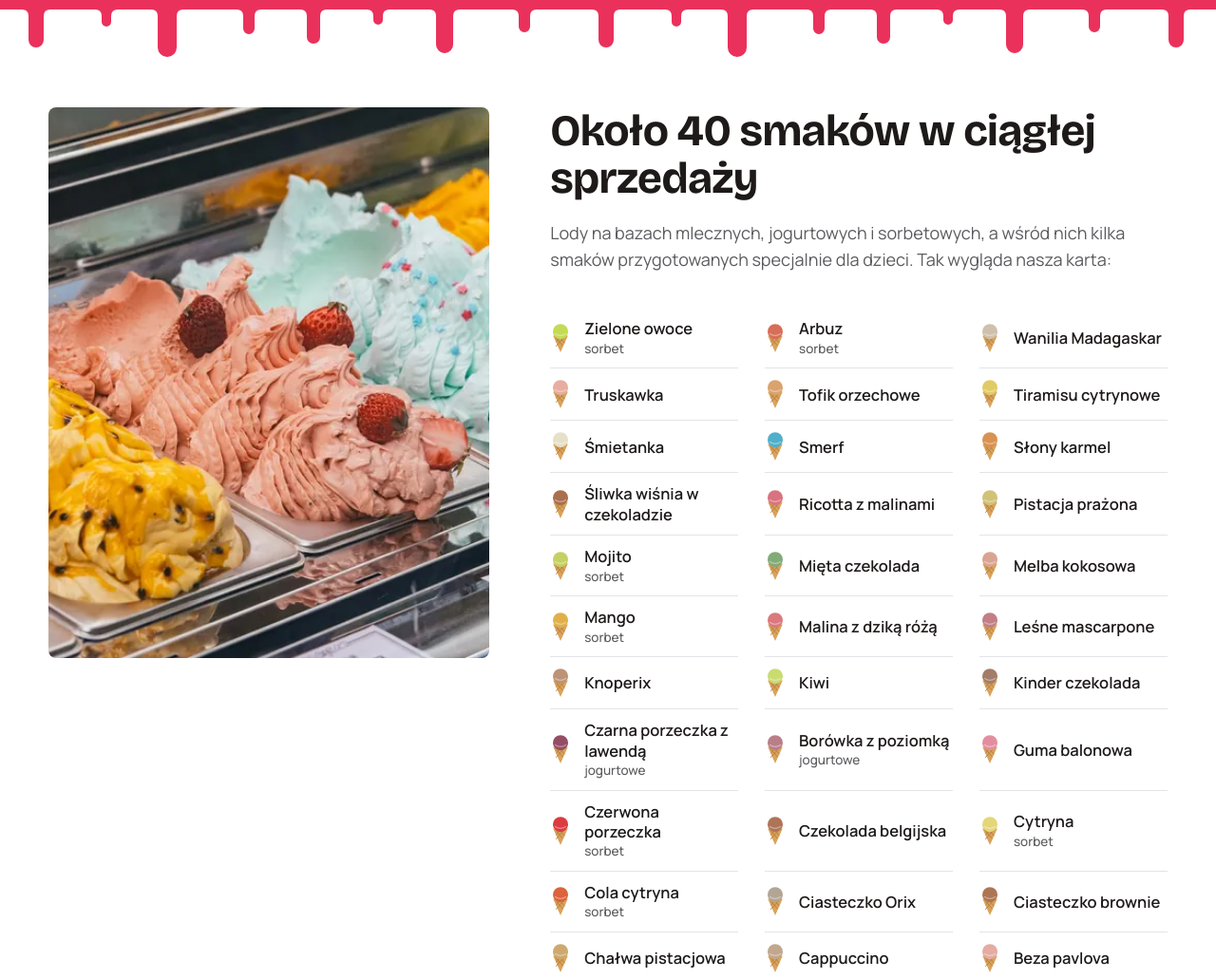
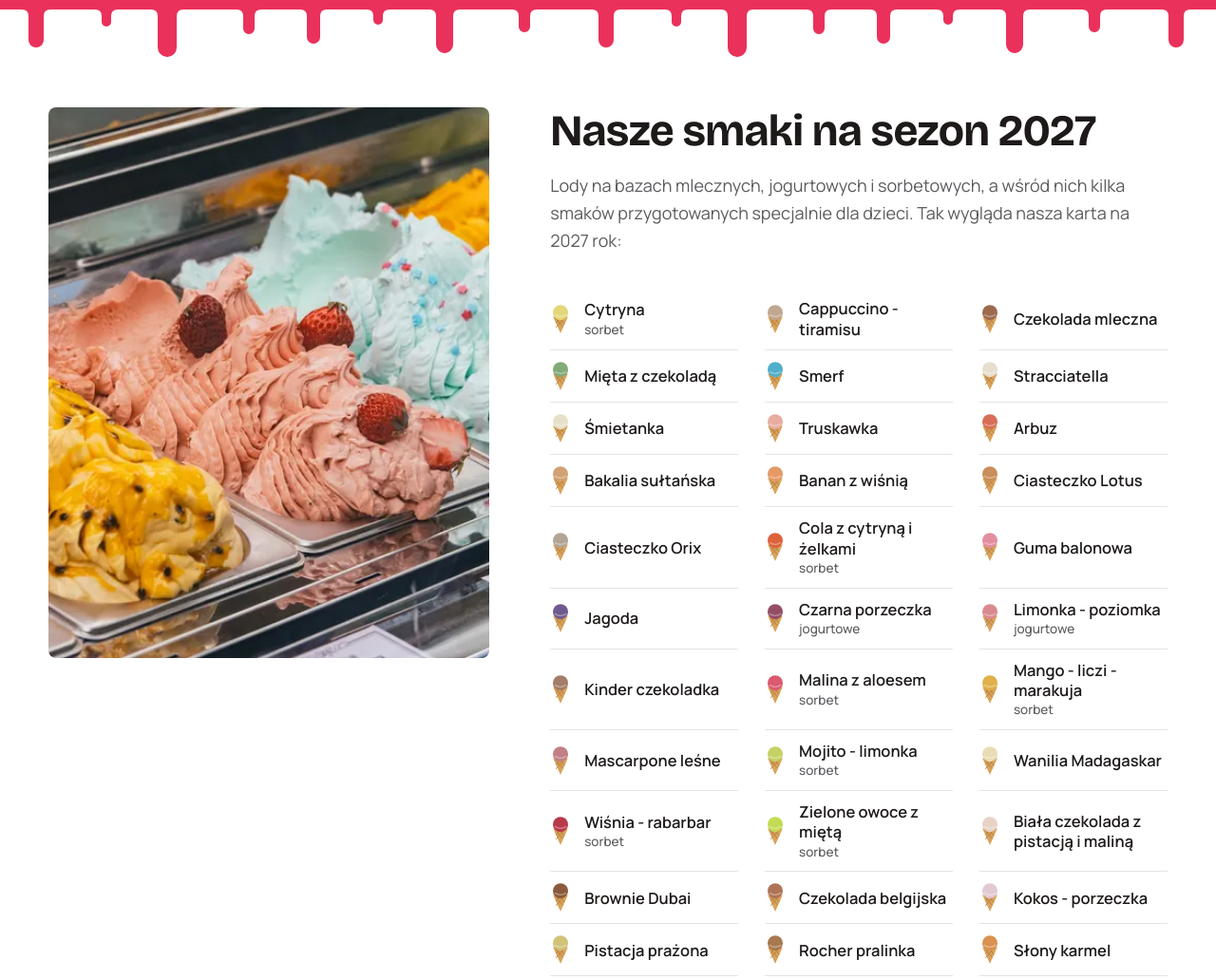
Before and after one commit to Disaster26/lodovi-koncepcja, a plain HTML site: page index.html in a window 1280 px wide. Shown: the part 802-1833 px from the top of the page at 95% size. Drawn offline with Linux system fonts and the light colour scheme.

Commit message:
Logo klienta w nagłówku i karta smaków 2027

```diff
--- a/app.js
+++ b/app.js
@@ -1,14 +1,15 @@
 (function(){
+  // karta smaków 2027 (z pliku klienta SMAKI- 2027.xls)
   var smaki=[
-    ["Zielone owoce","#c3db54","sorbet"],["Arbuz","#d76e57","sorbet"],["Wanilia Madagaskar","#cec0ad"],["Truskawka","#e7ada0"],
-    ["Tofik orzechowe","#daa36d"],["Tiramisu cytrynowe","#e2cb65"],["Śmietanka","#e7e0c8"],["Smerf","#50afca"],
-    ["Słony karmel","#d99251"],["Śliwka wiśnia w czekoladzie","#a96f4f"],["Ricotta z malinami","#d97380"],["Pistacja prażona","#d1c278"],
-    ["Mojito","#c5d163","sorbet"],["Mięta czekolada","#81ab77"],["Melba kokosowa","#daa492"],["Mango","#e0b04a","sorbet"],
-    ["Malina z dziką różą","#da797d"],["Leśne mascarpone","#c27f85"],["Knoperix","#bd9377"],["Kiwi","#cadb70"],
-    ["Kinder czekolada","#a37d67"],["Czarna porzeczka z lawendą","#944d65","jogurtowe"],["Borówka z poziomką","#b97f89","jogurtowe"],["Guma balonowa","#e38ea0"],
-    ["Czerwona porzeczka","#dc3b40","sorbet"],["Czekolada belgijska","#af7457"],["Cytryna","#e4d779","sorbet"],["Cola cytryna","#dc633b","sorbet"],
-    ["Ciasteczko Orix","#b3a594"],["Ciasteczko brownie","#ad7553"],["Chałwa pistacjowa","#cda96f"],["Cappuccino","#c1a78e"],
-    ["Beza pavlova","#e4aca3"],["Banan wiśnia","#e59a66"],["Bakalia sułtańska","#d1a174"]
+    ["Cytryna","#e4d779","sorbet"],["Cappuccino - tiramisu","#c1a78e"],["Czekolada mleczna","#9c6b4e"],["Mięta z czekoladą","#81ab77"],
+    ["Smerf","#50afca"],["Stracciatella","#e6dfcf"],["Śmietanka","#e7e0c8"],["Truskawka","#e7ada0"],
+    ["Arbuz","#d76e57"],["Bakalia sułtańska","#d1a174"],["Banan z wiśnią","#e59a66"],["Ciasteczko Lotus","#c98f5a"],
+    ["Ciasteczko Orix","#b3a594"],["Cola z cytryną i żelkami","#dc633b","sorbet"],["Guma balonowa","#e38ea0"],["Jagoda","#6f5a8e"],
+    ["Czarna porzeczka","#944d65","jogurtowe"],["Limonka - poziomka","#d98a8f","jogurtowe"],["Kinder czekoladka","#a37d67"],["Malina z aloesem","#da5a70","sorbet"],
+    ["Mango - liczi - marakuja","#e0b04a","sorbet"],["Mascarpone leśne","#c27f85"],["Mojito - limonka","#c5d163","sorbet"],["Wanilia Madagaskar","#e9dcb4"],
+    ["Wiśnia - rabarbar","#b8394a","sorbet"],["Zielone owoce z miętą","#c3db54","sorbet"],["Biała czekolada z pistacją i maliną","#e8d3c8"],["Brownie Dubai","#8a5a3c"],
+    ["Czekolada belgijska","#af7457"],["Kokos - porzeczka","#e2c9d2"],["Pistacja prażona","#d1c278"],["Rocher pralinka","#a8794f"],
+    ["Słony karmel","#d99251"],["Wanilia - pecan","#dcc39a"]
   ];
   var ul=document.getElementById('lista');
   if(ul){
--- a/index.html
+++ b/index.html
@@ -5,7 +5,7 @@
 <meta name="viewport" content="width=device-width,initial-scale=1">
 <meta name="robots" content="noindex,nofollow">
 <title>Lody rzemieślnicze od 1984 roku | Lodovi - lodowe rzemiosło</title>
-<meta name="description" content="Lodovi - tradycyjne lody rzemieślnicze. Około 40 smaków, firmowe lodziarnie w Żychlinie, Krośniewicach, Gostyninie, Kutnie, Milanówku i Łowiczu oraz mobilne Lodovozisko.">
+<meta name="description" content="Lodovi - tradycyjne lody rzemieślnicze. 34 smaki na sezon 2027, firmowe lodziarnie w Żychlinie, Krośniewicach, Gostyninie, Kutnie, Milanówku i Łowiczu oraz mobilne Lodovozisko.">
 <meta name="theme-color" content="#EA315B">
 <link rel="icon" href="img/favicon.svg" type="image/svg+xml">
 <link rel="preload" href="fonts/bg-latin.woff2" as="font" type="font/woff2" crossorigin>
@@ -250,7 +250,7 @@ form .btn{justify-self:start}
 <body>
 <header class="top" id="top">
   <div class="wrap">
-    <a class="logo" href="#" aria-label="Lodovi - lodowe rzemiosło, strona główna"><img src="img/logo.webp" width="200" height="128" alt="Lodovi - lodowe rzemiosło"></a>
+    <a class="logo" href="#" aria-label="Lodovi - lodowe rzemiosło, strona główna"><img src="img/logo.webp?v=2411" width="405" height="256" alt="Lodovi - lodowe rzemiosło"></a>
     <button class="burger" aria-label="Menu" aria-expanded="false" aria-controls="menu"><span></span><span></span><span></span></button>
     <nav class="menu" id="menu" aria-label="Główne menu">
       <a href="#smaki">Smaki</a>
@@ -271,7 +271,7 @@ form .btn{justify-self:start}
   </picture>
   <div class="hero-in">
     <h1>Lody rzemieślnicze<br> od 1984&nbsp;roku</h1>
-    <p class="lead">Około 40 smaków na bazach mlecznych, jogurtowych i sorbetowych. Zapraszamy do sześciu firmowych lodziarni: w Żychlinie, Krośniewicach, Gostyninie, Kutnie, Milanówku i Łowiczu.</p>
+    <p class="lead">34 smaki na sezon 2027, na bazach mlecznych, jogurtowych i sorbetowych. Zapraszamy do sześciu firmowych lodziarni: w Żychlinie, Krośniewicach, Gostyninie, Kutnie, Milanówku i Łowiczu.</p>
     <div class="cta">
       <a class="btn btn-rose" href="#smaki">Zobacz nasze smaki</a>
       <a class="btn btn-line" href="#lodziarnie">Znajdź lodziarnię</a>
@@ -285,8 +285,8 @@ form .btn{justify-self:start}
       <img src="img/witryna-800.webp" srcset="img/witryna-800.webp 800w, img/witryna-1400.webp 1400w" sizes="(max-width:960px) 92vw, 38vw" width="1400" height="931" loading="lazy" decoding="async" alt="Kolorowe lody w witrynie lodziarni">
     </figure>
     <div>
-      <h2>Około 40 smaków w ciągłej sprzedaży</h2>
-      <p class="opis">Lody na bazach mlecznych, jogurtowych i sorbetowych, a wśród nich kilka smaków przygotowanych specjalnie dla dzieci. Tak wygląda nasza karta:</p>
+      <h2>Nasze smaki na sezon 2027</h2>
+      <p class="opis">Lody na bazach mlecznych, jogurtowych i sorbetowych, a wśród nich kilka smaków przygotowanych specjalnie dla dzieci. Tak wygląda nasza karta na 2027 rok:</p>
       <ul class="lista zwin" id="lista"></ul>
       <button class="btn btn-ink wiecej" type="button" aria-controls="lista" aria-expanded="false">Pokaż wszystkie smaki</button>
     </div>
@@ -379,7 +379,7 @@ form .btn{justify-self:start}
 
 <footer class="stopka">
   <div class="wrap">
-    <a class="logo" href="#" aria-label="Lodovi, do góry strony"><img src="img/logo.webp" width="200" height="128" alt="Lodovi - lodowe rzemiosło" loading="lazy"></a>
+    <a class="logo" href="#" aria-label="Lodovi, do góry strony"><img src="img/logo.webp?v=2411" width="405" height="256" alt="Lodovi - lodowe rzemiosło" loading="lazy"></a>
     <nav aria-label="Stopka">
       <a href="#smaki">Smaki</a><a href="#o-nas">O nas</a><a href="#lodziarnie">Lodziarnie</a><a href="#lodovozisko">Lodovozisko</a><a href="#kontakt">Kontakt</a>
     </nav>
@@ -401,6 +401,6 @@ form .btn{justify-self:start}
     <symbol id="rozek-r" viewBox="0 0 22 32"><path d="M3.2 13.5h15.6L11 31z" fill="#D9A35B"/><path d="M6 15.5l7.5 8.6M10.4 15.5l5 5.8M14.6 15.5l-8.4 9.3M10.6 15.5l-4.2 4.8" stroke="#B9813F" stroke-width="1" fill="none"/><circle cx="11" cy="9.2" r="8" fill="#EA315B"/><path d="M5.5 11.5c1.6 1.3 3.4 1.9 5.5 1.9s3.9-.6 5.5-1.9" stroke="#fff" stroke-opacity=".35" stroke-width="1.2" fill="none" stroke-linecap="round"/></symbol>
   </defs>
 </svg>
-<script src="app.js" defer></script>
+<script src="app.js?v=2411" defer></script>
 </body>
 </html>
```
Also changed, not shown: img/logo.png, img/logo.webp.
